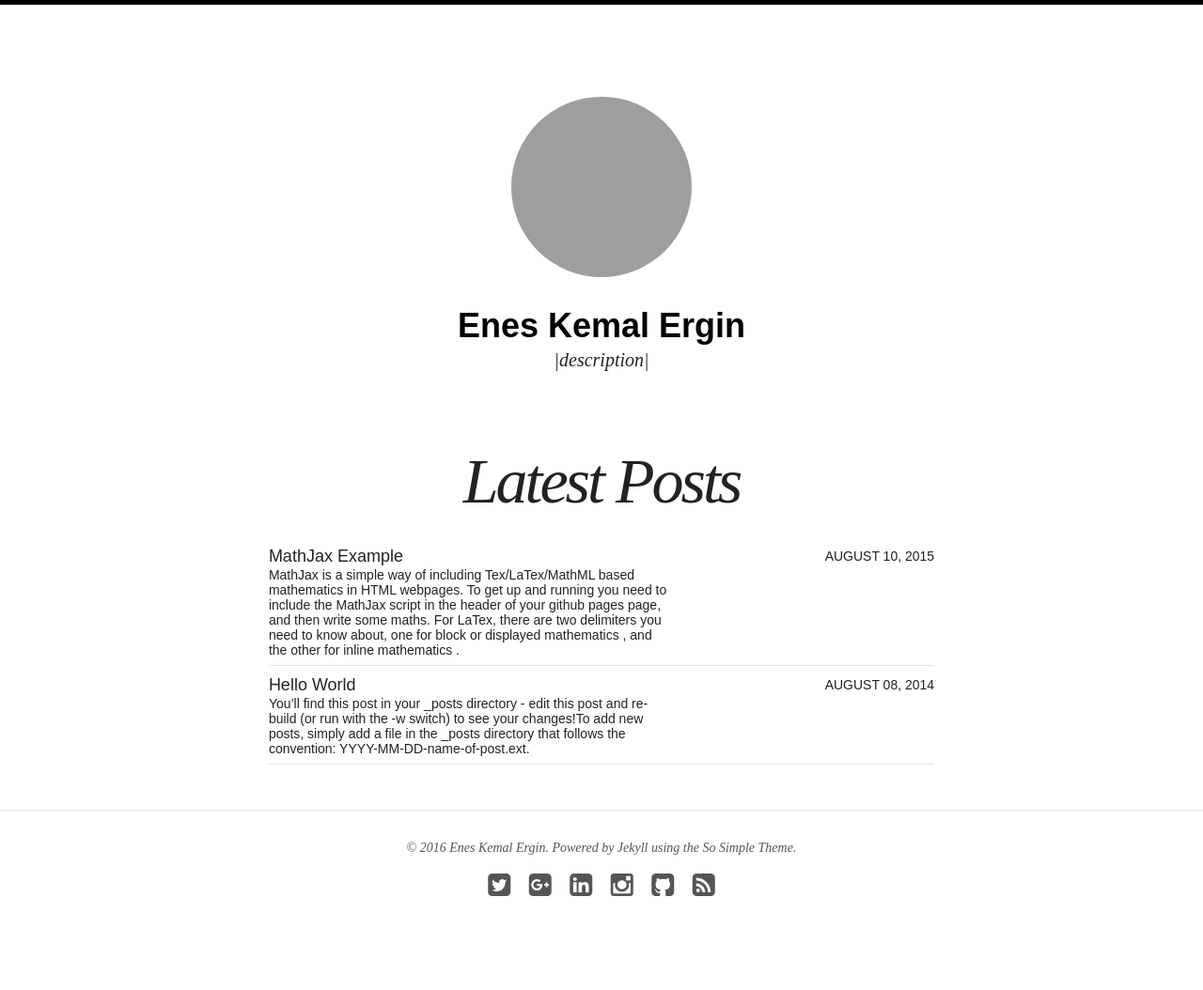
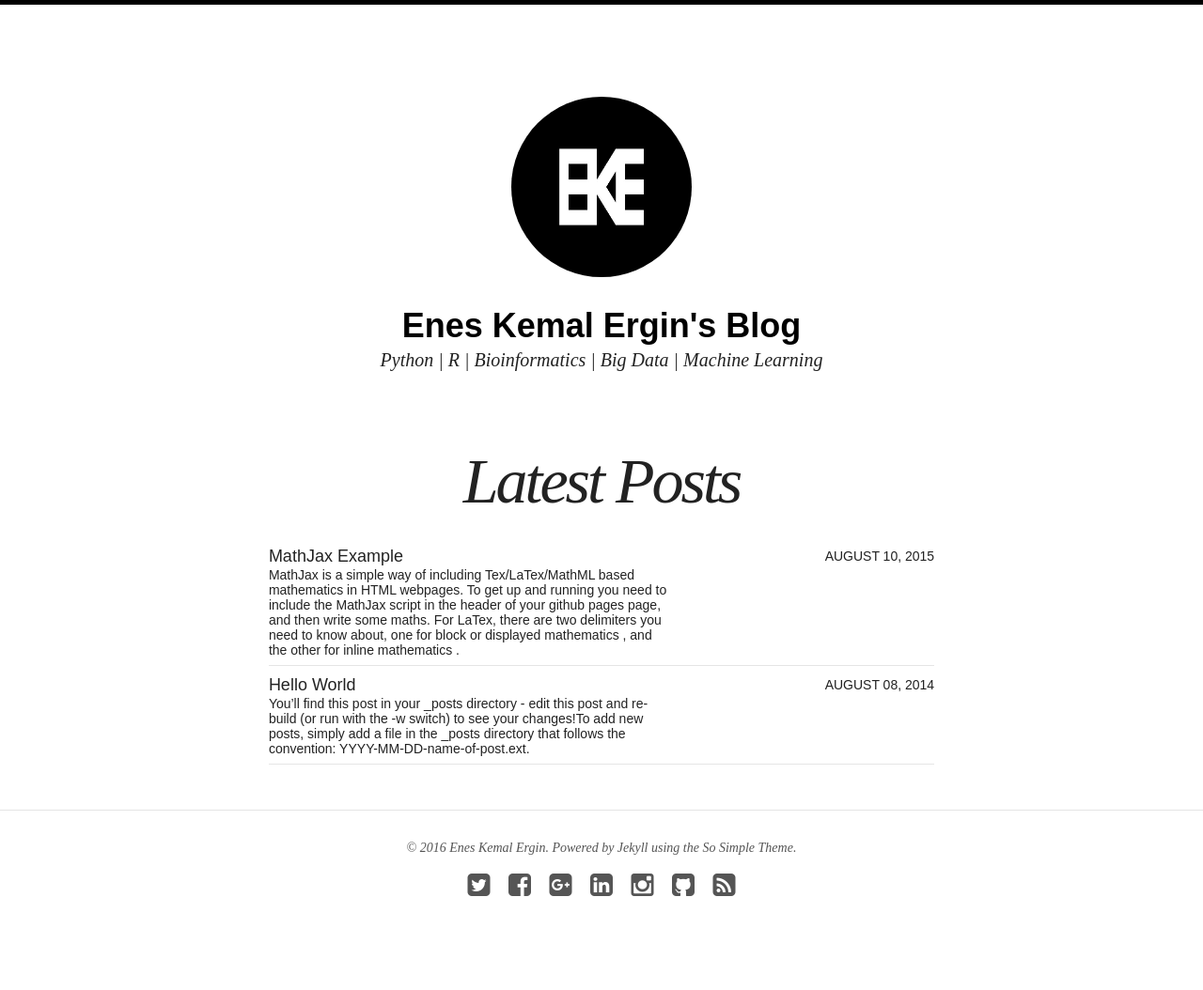
Before and after one commit to eneskemalergin/blog, a Jekyll site: the page built from index.html, in a window 1280 px wide. Shown: the whole page at 94% size. Built offline with Jekyll 4.4.1, drawn with Linux system fonts in a browser that asks for light colours; nearby versions of some CDN libraries; grey boxes are pictures that could not be loaded.

Commit message:
_config and authors yml updated

```diff
--- a/_config.yml
+++ b/_config.yml
@@ -1,11 +1,11 @@
 # Site wide configuration
 
-title: Enes Kemal Ergin
+title: Enes Kemal Ergin's Blog
 locale: en_US
-description: "|description|"
-logo: site-logo.png
+description: "Python | R | Bioinformatics | Big Data | Machine Learning "
+logo: EKE-logo.jpg
 search: true
-url: ""
+url:
 
 # Jekyll configuration
 
@@ -49,11 +49,11 @@ titlecase: true
 # Site owner
 owner:
   name: Enes Kemal Ergin
-  avatar: bio-photo.jpg
+  avatar: me.jpg
   email: eneskemalergin@gmail.com
-  disqus-shortname:
+  disqus-shortname: eneskemalergin
   twitter: eneskemalergin
-  facebook:
+  facebook: eneskemalergin
   github: eneskemalergin
   stackexchange: #http://stackoverflow.com/users/123456/username
   linkedin: eneskemalergin
@@ -64,7 +64,7 @@ owner:
   weibo: #userid
   google:
     plus: eneskemalergin
-    analytics:
+    analytics: UA-61953718-1
     verify:
     ad-client:
     ad-slot:
--- a/_data/authors.yml
+++ b/_data/authors.yml
@@ -1,10 +1,10 @@
 # Authors
 
 enes_kemal:
-  name: Enes Kemal Ergin
+  name: eneskemalergin
   web:
   email: eneskemalergin@gmail.com
-  bio: ""
+  bio: "Genomic Data Scientist | Data Lover | Crazy about Biology | Python Enthusiast |"
   avatar: bio-photo-2.jpg
   twitter: eneskemalergin
   google:
```
Also changed, not shown: images/EKE-logo.jpg (added).
